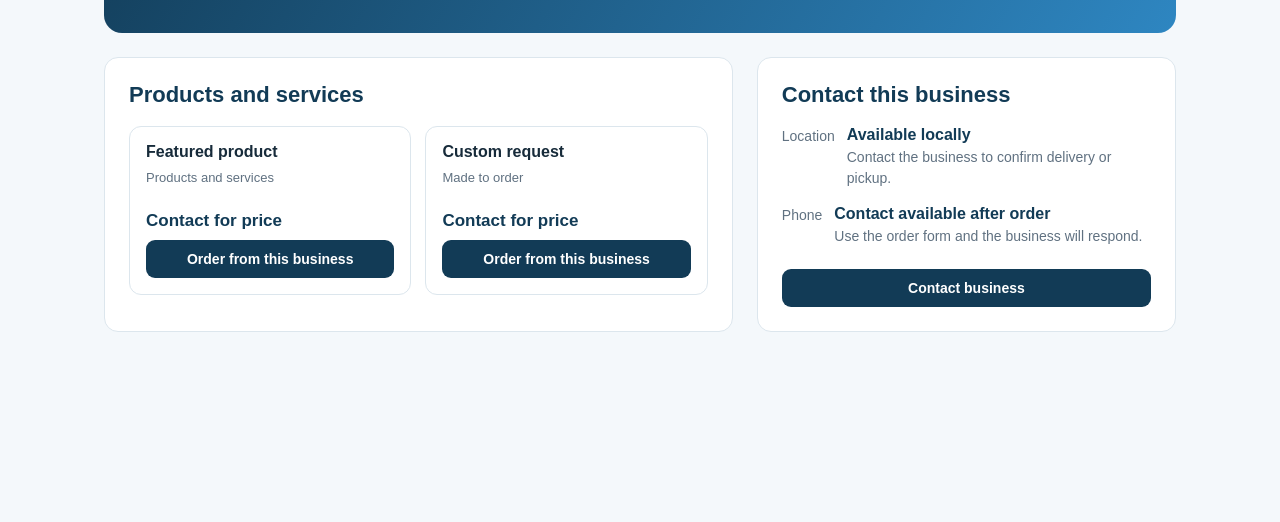
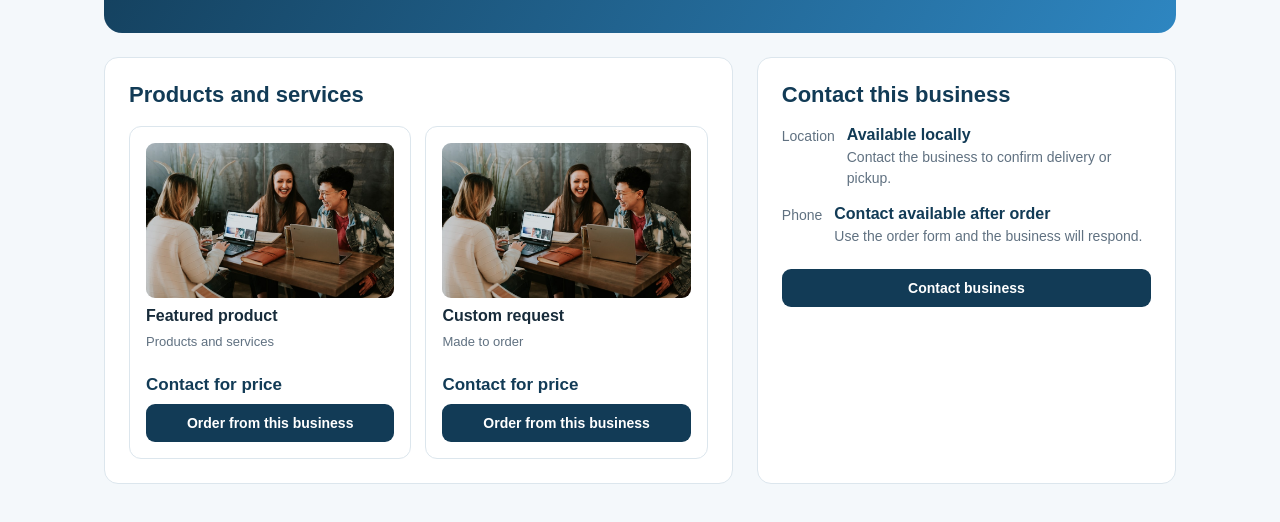
Before and after one commit to TravisDerry/VENDORA-AFRICA, a plain HTML site: page business.html in a window 1280 px wide. Shown: the part 314-836 px from the top of the page. Before the commit the page ends 800 px from the top, so only its background shows below. Drawn offline with Linux system fonts and the light colour scheme.

Commit message:
Add local product images to business listings

```diff
--- a/business.html
+++ b/business.html
@@ -26,6 +26,7 @@
         h2 { margin: 0 0 18px; color: var(--navy); font-size: 22px; }
         .product-grid { display: grid; grid-template-columns: repeat(2, minmax(0, 1fr)); gap: 14px; }
         .product { border: 1px solid var(--line); border-radius: 12px; padding: 16px; display: flex; flex-direction: column; gap: 9px; }
+        .product-image { width: 100%; aspect-ratio: 16 / 10; object-fit: cover; border-radius: 9px; background: #eaf2f7; }
         .product h3 { margin: 0; font-size: 16px; }
         .product p { margin: 0; color: var(--muted); font-size: 13px; min-height: 32px; }
         .price { color: var(--navy); font-size: 17px; font-weight: 800; }
@@ -67,11 +68,11 @@
         const params = new URLSearchParams(window.location.search);
         const categoryLabels = { phones: 'Phones and electronics', cosmetics: 'Cosmetics and beauty', fashion: 'Fashion and clothing', food: 'Food and grocery', hardware: 'Hardware and building', aluminum: 'Aluminum and glass works', education: 'Education', other: 'Other' };
         const fallbackProducts = {
-            phones: [['iPhone 14 Pro', 'Smartphones', 'GHS 8,500'], ['Samsung Galaxy S23', 'Smartphones', 'GHS 7,200'], ['MacBook Air M2', 'Laptops', 'GHS 12,000'], ['AirPods Pro', 'Accessories', 'GHS 1,200']],
-            cosmetics: [['Skin care set', 'Beauty products', 'GHS 180'], ['Natural hair bundle', 'Hair care', 'GHS 250'], ['Perfume collection', 'Fragrance', 'GHS 220']],
-            fashion: [['African print dress', 'Clothing', 'GHS 350'], ['Custom shirt', 'Clothing', 'GHS 180'], ['Leather sandals', 'Footwear', 'GHS 160']],
-            food: [['Family meal box', 'Prepared food', 'GHS 120'], ['Fresh grocery basket', 'Groceries', 'GHS 200'], ['Local breakfast', 'Prepared food', 'GHS 45']],
-            hardware: [['Building tool set', 'Tools', 'GHS 450'], ['Cement and blocks', 'Building materials', 'GHS 300'], ['Safety equipment', 'Hardware', 'GHS 180']]
+            phones: [['iPhone 14 Pro', 'Smartphones', 'GHS 8,500', 'phones.jpg'], ['Samsung Galaxy S23', 'Smartphones', 'GHS 7,200', 'phones.jpg'], ['MacBook Air M2', 'Laptops', 'GHS 12,000', 'phones.jpg'], ['AirPods Pro', 'Accessories', 'GHS 1,200', 'phones.jpg']],
+            cosmetics: [['Skin care set', 'Beauty products', 'GHS 180', 'cosmetics.jpg'], ['Natural hair bundle', 'Hair care', 'GHS 250', 'cosmetics.jpg'], ['Perfume collection', 'Fragrance', 'GHS 220', 'cosmetics.jpg']],
+            fashion: [['African print dress', 'Clothing', 'GHS 350', 'fashion.jpg'], ['Custom shirt', 'Clothing', 'GHS 180', 'fashion.jpg'], ['Leather sandals', 'Footwear', 'GHS 160', 'fashion.jpg']],
+            food: [['Family meal box', 'Prepared food', 'GHS 120', 'food.jpg'], ['Fresh grocery basket', 'Groceries', 'GHS 200', 'food.jpg'], ['Local breakfast', 'Prepared food', 'GHS 45', 'food.jpg']],
+            hardware: [['Building tool set', 'Tools', 'GHS 450', 'hardware.jpg'], ['Cement and blocks', 'Building materials', 'GHS 300', 'hardware.jpg'], ['Safety equipment', 'Hardware', 'GHS 180', 'hardware.jpg']]
         };
         let business = { name: params.get('name') || 'Business listing', category: params.get('category') || 'other', rating: '4.8' };
         const name = document.getElementById('businessName');
@@ -84,8 +85,8 @@
             document.getElementById('businessRating').textContent = Number(business.rating || 4.8).toFixed(1);
             document.getElementById('businessLocation').textContent = business.location?.city || business.country || 'Available locally';
             document.getElementById('businessPhone').textContent = business.phoneNumber || 'Contact available after order';
-            const items = fallbackProducts[business.category] || [['Featured product', 'Products and services', 'Contact for price'], ['Custom request', 'Made to order', 'Contact for price']];
-            products.innerHTML = items.map(item => `<article class="product"><h3>${item[0]}</h3><p>${item[1]}</p><span class="price">${item[2]}</span><button type="button" onclick="openOrder('${item[0].replace(/'/g, "\\'")}')">Order from this business</button></article>`).join('');
+            const items = fallbackProducts[business.category] || [['Featured product', 'Products and services', 'Contact for price', 'other.jpg'], ['Custom request', 'Made to order', 'Contact for price', 'other.jpg']];
+            products.innerHTML = items.map(item => `<article class="product"><img class="product-image" src="assets/products/${item[3]}" alt="${item[0]}" loading="lazy" /><h3>${item[0]}</h3><p>${item[1]}</p><span class="price">${item[2]}</span><button type="button" onclick="openOrder('${item[0].replace(/'/g, "\\'")}')">Order from this business</button></article>`).join('');
             document.getElementById('callButton').href = business.phoneNumber ? `tel:${business.phoneNumber}` : '#orderDialog';
         }
         async function loadBusiness() {
```
Also changed, not shown: assets/products/cosmetics.jpg (added), assets/products/fashion.jpg (added), assets/products/food.jpg (added), assets/products/hardware.jpg (added), assets/products/other.jpg (added), assets/products/phones.jpg (added).
